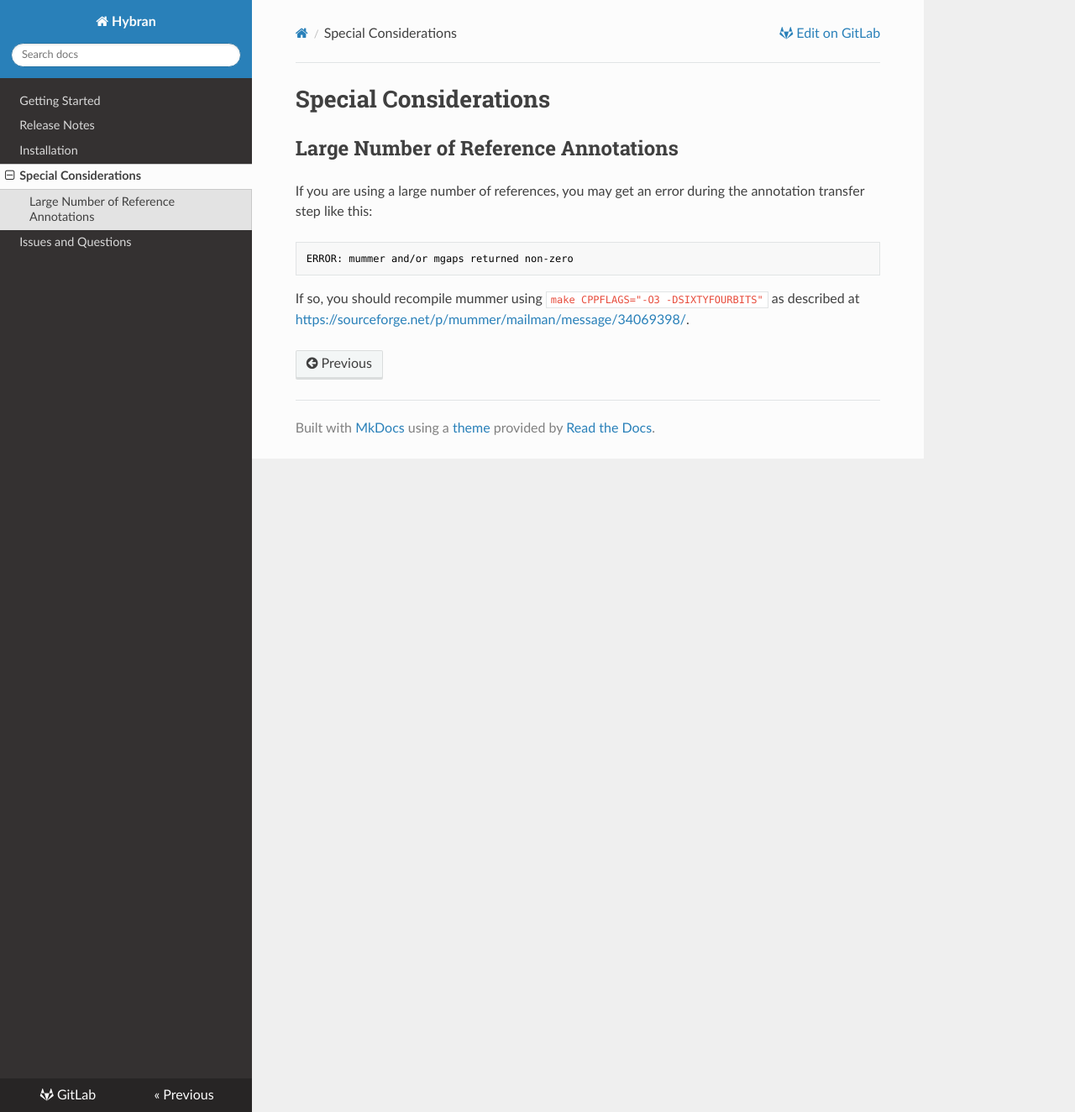
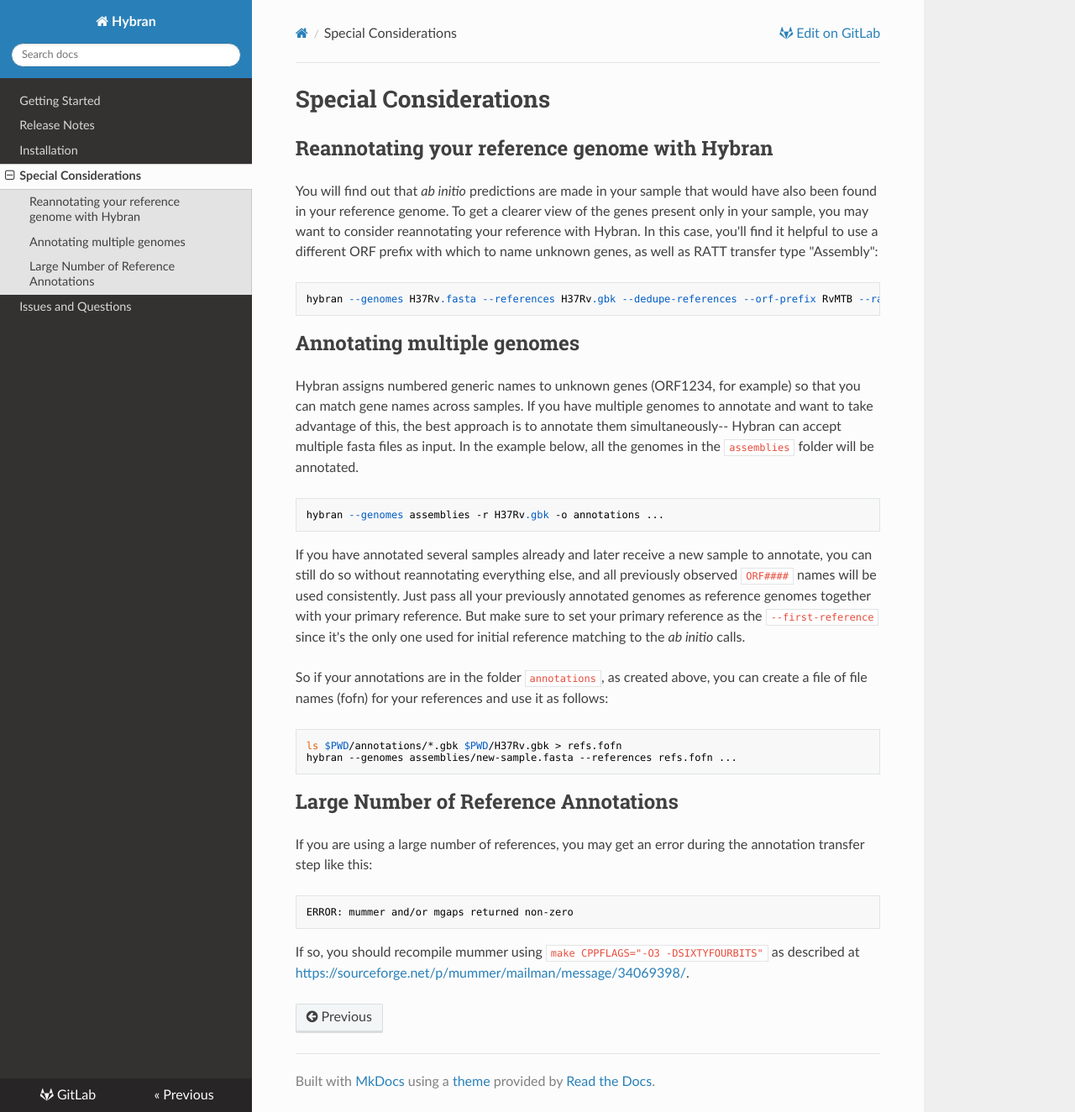
Before and after one commit to LPCDRP/hybran, an MkDocs documentation site: the page built from docs/faq.md, in a window 1280 px wide and 1324 px high. Shown: the whole window at 84% size. Built offline with MkDocs 1.6.1, drawn with Linux system fonts in a browser that asks for light colours; nearby versions of some CDN libraries.

Commit message:
faq: Add special consideration notes for ref reannotation & multiple genomes

````diff
--- a/docs/faq.md
+++ b/docs/faq.md
@@ -1,5 +1,36 @@
 
 # Special Considerations
+
+## Reannotating your reference genome with Hybran
+
+You will find out that *ab initio* predictions are made in your sample that would have also been found in your reference genome.
+To get a clearer view of the genes present only in your sample, you may want to consider reannotating your reference with Hybran.
+In this case, you'll find it helpful to use a different ORF prefix with which to name unknown genes, as well as RATT transfer type "Assembly":
+
+```
+hybran --genomes H37Rv.fasta --references H37Rv.gbk --dedupe-references --orf-prefix RvMTB --ratt-transfer-type Assembly ...
+```
+
+## Annotating multiple genomes
+
+Hybran assigns numbered generic names to unknown genes (ORF1234, for example) so that you can match gene names across samples.
+If you have multiple genomes to annotate and want to take advantage of this, the best approach is to annotate them simultaneously-- Hybran can accept multiple fasta files as input.
+In the example below, all the genomes in the `assemblies` folder will be annotated.
+
+```
+hybran --genomes assemblies -r H37Rv.gbk -o annotations ...
+```
+
+If you have annotated several samples already and later receive a new sample to annotate, you can still do so without reannotating everything else, and all previously observed `ORF####` names will be used consistently.
+Just pass all your previously annotated genomes as reference genomes together with your primary reference.
+But make sure to set your primary reference as the `--first-reference` since it's the only one used for initial reference matching to the *ab initio* calls.
+
+So if your annotations are in the folder `annotations`, as created above, you can create a file of file names (fofn) for your references and use it as follows:
+
+```
+ls $PWD/annotations/*.gbk $PWD/H37Rv.gbk > refs.fofn
+hybran --genomes assemblies/new-sample.fasta --references refs.fofn ...
+```
 
 ## Large Number of Reference Annotations
 
````
